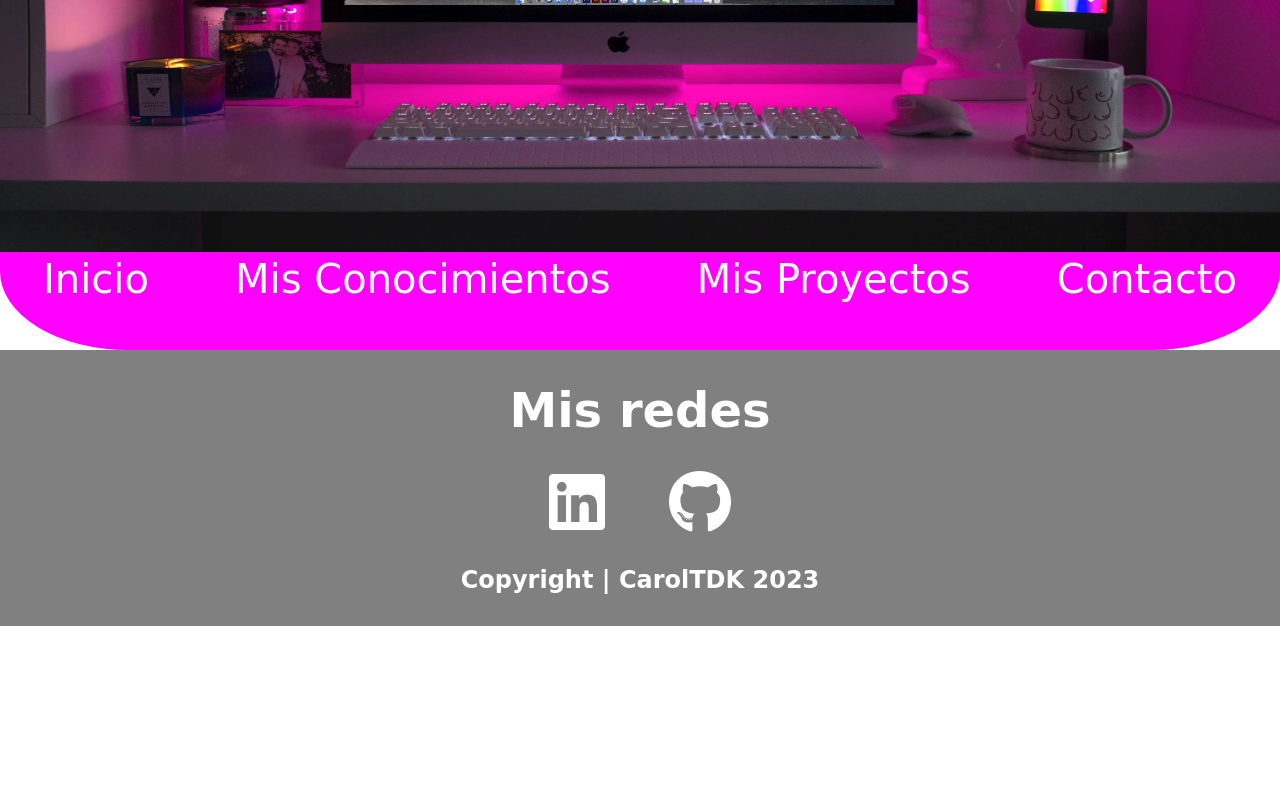
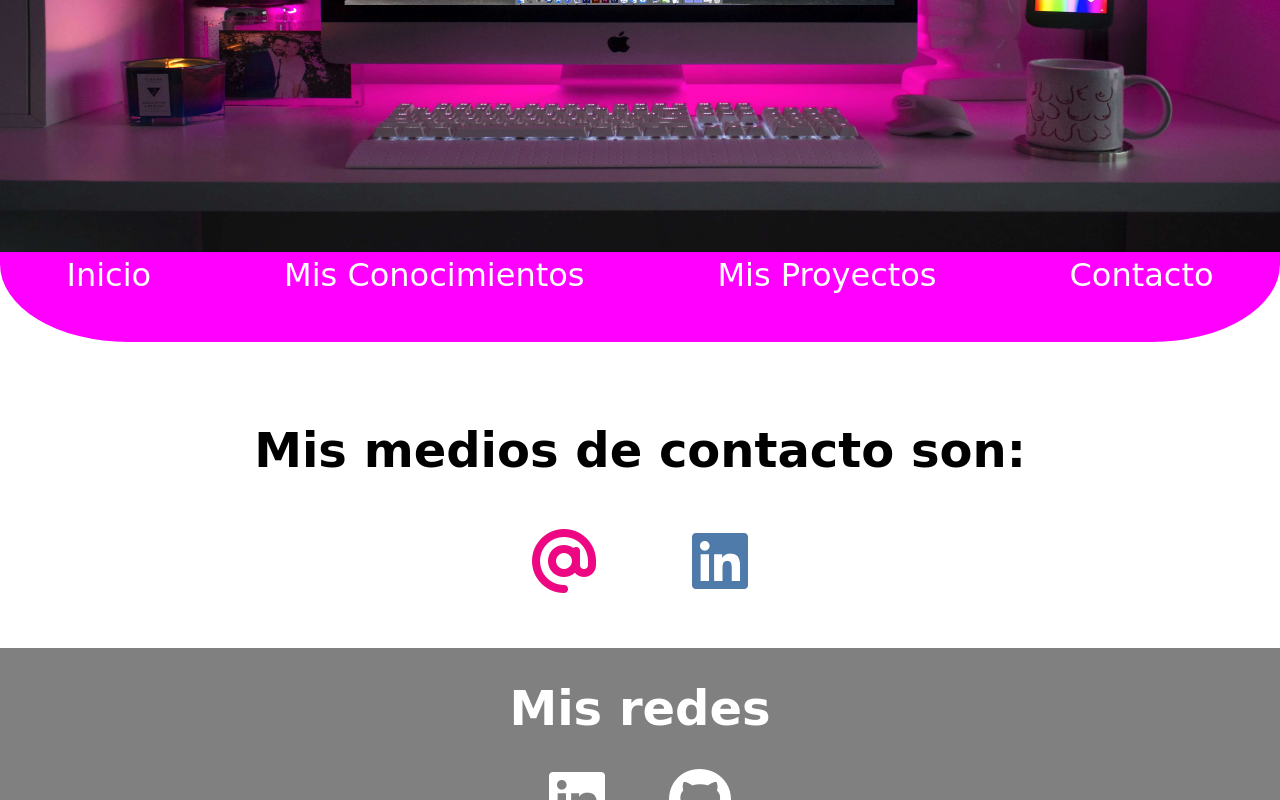
Before and after one commit to CarolTDK/portfolio, a plain HTML site: page pages/contacto.html in a window 1280 px wide. Shown: the part 436-1236 px from the top of the page. Before the commit the page ends 1062 px from the top, so only its background shows below. Drawn offline with Linux system fonts and the light colour scheme; a web font is replaced by a local one.

Commit message:
Página Contacto

```diff
--- a/pages/contacto.html
+++ b/pages/contacto.html
@@ -31,6 +31,21 @@
         </ul>
       </nav>
     </header>
+    <main>
+      <h2>Mis medios de contacto son:</h2>
+      <div class="contact">
+        <div>
+          <a href="mailto:carolinavmollo@gmail.com" target="_blank"
+            ><i class="fa-solid fa-at" style="color: #ed0782"></i
+          ></a>
+        </div>
+        <div>
+          <a href="https://www.linkedin.com/in/carolina-mollo/" target="_blank">
+            <i class="fa-brands fa-linkedin" style="color: #4f7bab"></i>
+          </a>
+        </div>
+      </div>
+    </main>
     <footer>
       <h4>Mis redes</h4>
       <div class="link-sm">
--- a/style.css
+++ b/style.css
@@ -19,7 +19,7 @@ header img {
 nav a {
   text-decoration: none;
   color: white;
-  font-size: 2.5rem;
+  font-size: 2rem;
   text-align: center;
 }
 
@@ -65,6 +65,18 @@ section article p {
   align-content: center;
   margin: 2rem;
 }
+/* Contacto */
+.contact {
+  font-size: 4rem;
+  margin: 3rem;
+  display: flex;
+  flex-direction: row;
+  justify-content: center;
+}
+
+.contact i {
+  margin: 0 3rem;
+}
 /* Footer*/
 footer {
   background-color: gray;
```
Also changed, not shown: index.html (+1 -1 lines), images/yo.png (added).
